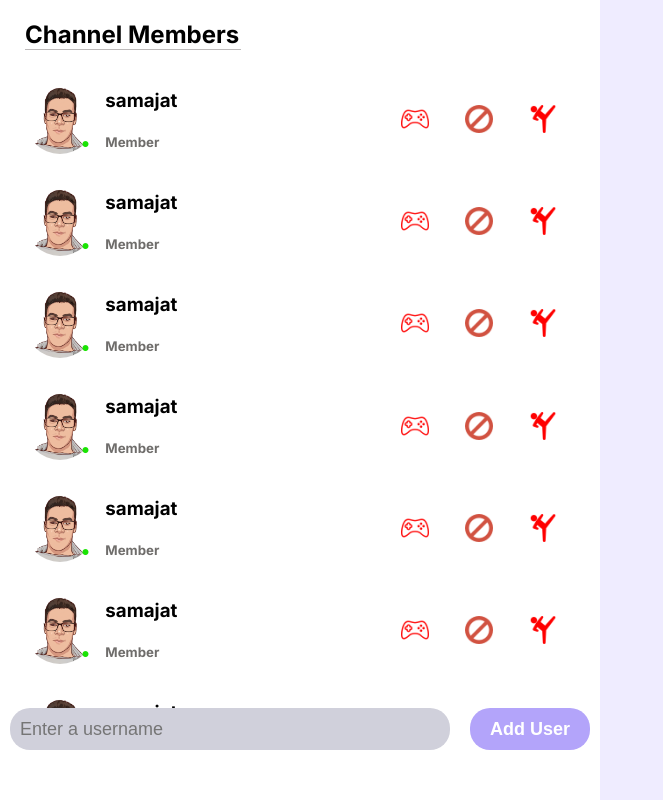
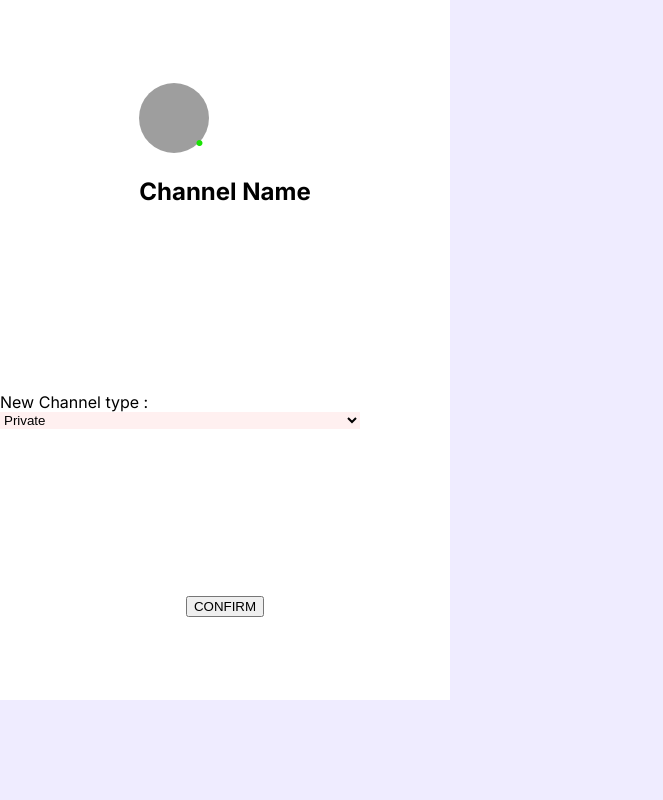
Before and after one commit to soufiane-amt/ft_transcendance, a Next.js app: page / in a window 1280 px wide. Shown: the whole page, without its empty margins (0-663 px from the left). Built offline with nearby package versions, Linux system fonts and the light colour scheme; grey boxes are pictures that could not be loaded.

Commit message:
Channel settings stucture is set

```diff
--- a/src/app/components/Channels/ChannelSetting/ChannelSetting.module.css
+++ b/src/app/components/Channels/ChannelSetting/ChannelSetting.module.css
@@ -0,0 +1,25 @@
+.channel_setting{
+    align-items: center;
+    justify-content: space-around;
+    background-color: white;
+
+    height: 700px;
+    width: 450px;
+}
+
+.type_setter {
+    display: flex;
+    flex-direction: column;
+    width: 100%;
+}
+
+.display_as_block {
+    display: flex;
+    flex-direction: column;
+}
+
+.user_input_fields{
+    width: 80%;
+    background-color: #FFF0F0;
+    border: 0;
+}
--- a/src/app/components/Channels/ChannelSetting/ChannelSetting.tsx
+++ b/src/app/components/Channels/ChannelSetting/ChannelSetting.tsx
@@ -1,23 +1,52 @@
+import { useState } from "react";
 import Avatar from "../../shared/Avatar/Avatar"
 import style from "./ChannelSetting.module.css"
 
 const data = {
-    avatarSrc: "/images/avatar.png",
-    channelName: "samajat",
+    avatarSrc: "/images/avatar2.png",
+    channelName: "Channel Name",
     role: "Member",
 };
 
-function ChannelSetting ()
+
+function TypeSetter ()
+{
+    const [selectedOption, setSelectedOption] = useState(''); // State to track selected option
+
+    const handleSelection = (event : any)=>{
+        setSelectedOption(event.target.value)
+    }
+    return (
+        <div className={`${style.type_setter} `}>
+            <label>New Channel type : </label>
+            <select value={selectedOption} onChange={handleSelection} className={style.user_input_fields}>
+                {/* disable the current type of the channel */}
+                <option value="private">Private</option>
+                <option value="public">Public</option>
+                <option value="protected">Protected</option>
+            </select>
+            {selectedOption === 'protected' && (
+            <div >
+              <label >New Channel Password:</label>
+              <input className={style.user_input_fields} placeholder="New Password"/>
+            </div>
+          )}
+        </div>
+    )
+}
+
+export function ChannelSetting ()
 {
     return (
-        <div>
+        <div className={`${style.channel_setting} ${style.display_as_block}`}>
             <div >
                 <Avatar avatarSrc={data.avatarSrc} avatarToRight={false} />
                 <div >
-                    <h1>{data.channelName}</h1>
+                    <h2>{data.channelName}</h2>
                 </div>
             </div>
-
+            <TypeSetter/>
+            <button>CONFIRM</button>
         </div>
     )
 }
--- a/src/app/page.tsx
+++ b/src/app/page.tsx
@@ -1,4 +1,5 @@
 'use client'
+import { ChannelSetting } from "./components/Channels/ChannelSetting/ChannelSetting";
 import { ModerationToolBox } from "./components/Channels/ModerationToolBox/ModerationToolBox";
 import { UserModerationCard } from "./components/Channels/UserModerationCard/UserModerationCard";
 import DirectMesgMain from "./components/direct-messaging/DirectMsgMain";
@@ -13,7 +14,7 @@ export default function Home() {
   // </SessionUserProvider>
   return (
     <>
-      <ModerationToolBox/>
+      <ChannelSetting/>
     </>
     )
 }
```
Also changed, not shown: public/images/icons/Ch/select_arrow.png (added).
